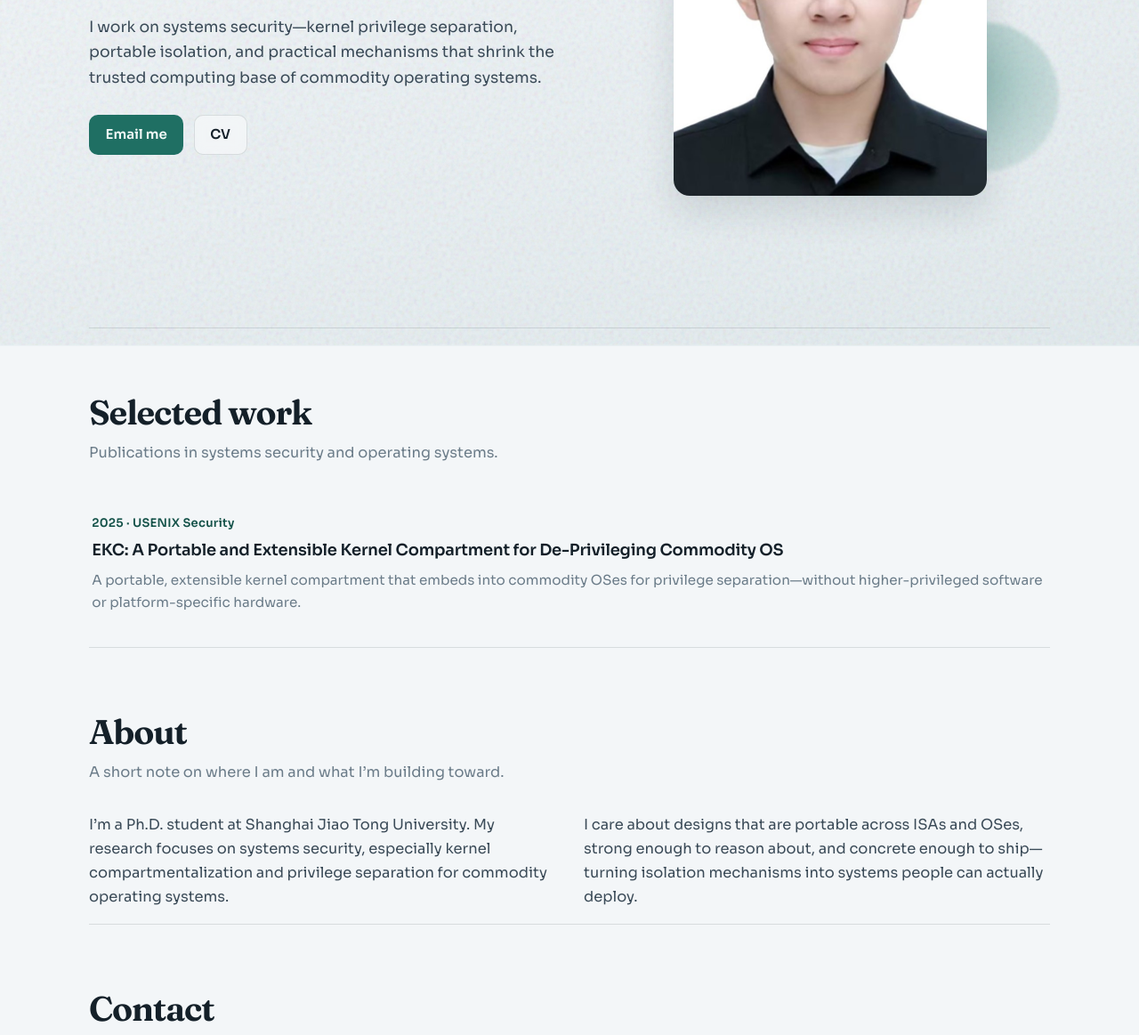
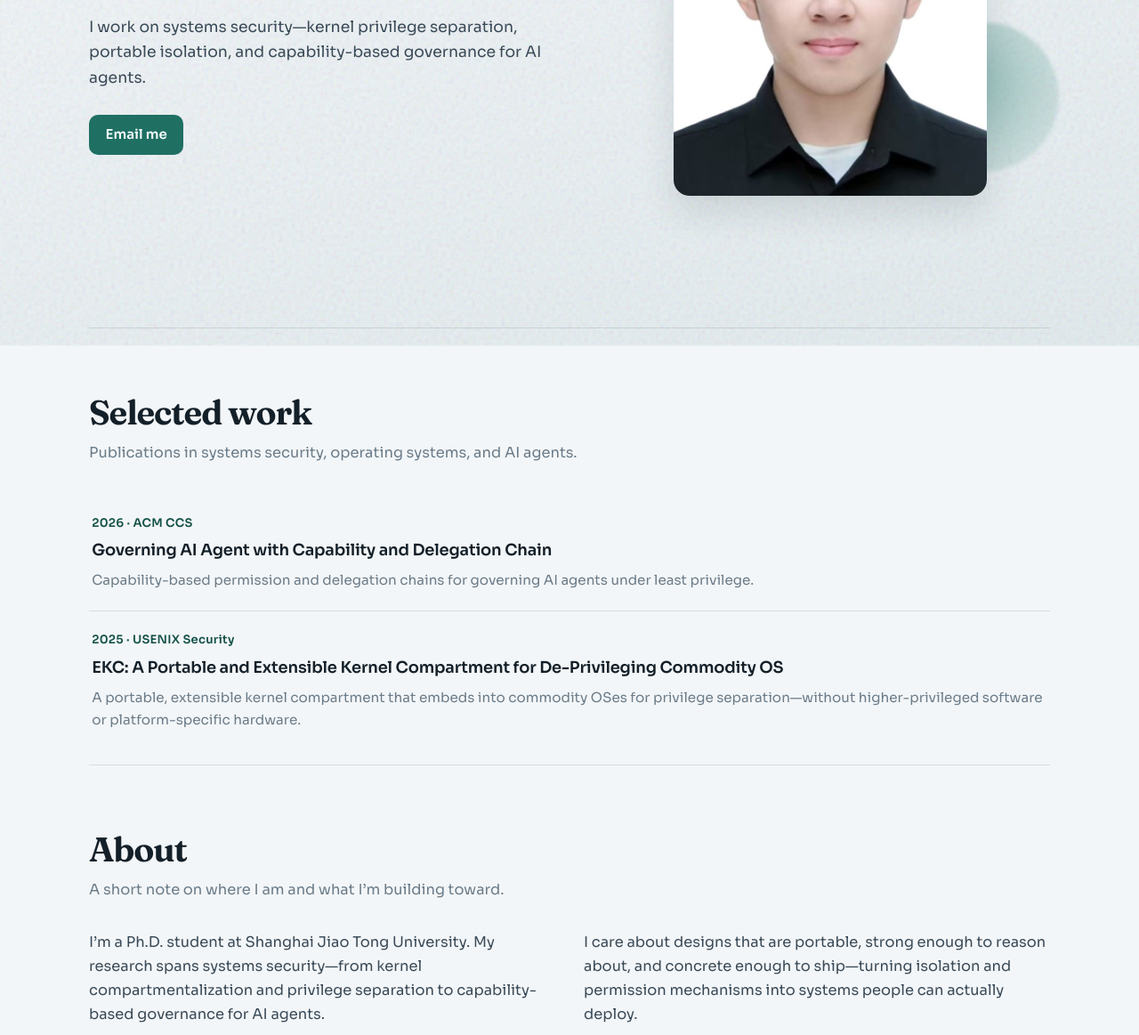
Before and after one commit to Yan-ice/Yan-ice.github.io, a plain HTML site: page index.html in a window 1280 px wide. Shown: the part 412-1575 px from the top of the page at 89% size. Drawn offline with Linux system fonts and the light colour scheme.

Commit message:
Remove CV button and add CCS 2026 CapAgent paper.
Co-authored-by: Cursor <cursoragent@cursor.com>

```diff
--- a/index.html
+++ b/index.html
@@ -5,7 +5,7 @@
     <meta name="viewport" content="width=device-width, initial-scale=1" />
     <meta
       name="description"
-      content="Jiaqin Yan (颜嘉钦) — Ph.D. student at Shanghai Jiao Tong University, working on systems security and kernel privilege separation."
+      content="Jiaqin Yan (颜嘉钦) — Ph.D. student at Shanghai Jiao Tong University, working on systems security, kernel privilege separation, and AI agent governance."
     />
     <title>Jiaqin Yan · 颜嘉钦</title>
     <link rel="icon" href="icon.jpg" type="image/jpeg" />
@@ -38,12 +38,10 @@
           <p class="cname reveal">颜嘉钦</p>
           <p class="lede reveal">
             I work on systems security—kernel privilege separation, portable
-            isolation, and practical mechanisms that shrink the trusted
-            computing base of commodity operating systems.
+            isolation, and capability-based governance for AI agents.
           </p>
           <div class="cta-row reveal">
             <a class="btn primary" href="mailto:yan2364728692@gmail.com">Email me</a>
-            <a class="btn ghost" href="cv.pdf">CV</a>
           </div>
         </div>
         <figure class="hero-visual reveal">
@@ -63,9 +61,25 @@
       <section id="work" class="section">
         <div class="section-head">
           <h2>Selected work</h2>
-          <p>Publications in systems security and operating systems.</p>
+          <p>Publications in systems security, operating systems, and AI agents.</p>
         </div>
         <ul class="work-list">
+          <li class="work-item">
+            <a
+              href="https://dl.acm.org/doi/10.1145/3830454.3846604"
+              target="_blank"
+              rel="noreferrer"
+            >
+              <span class="work-meta">2026 · ACM CCS</span>
+              <span class="work-title"
+                >Governing AI Agent with Capability and Delegation Chain</span
+              >
+              <span class="work-note"
+                >Capability-based permission and delegation chains for governing
+                AI agents under least privilege.</span
+              >
+            </a>
+          </li>
           <li class="work-item">
             <a
               href="https://www.usenix.org/conference/usenixsecurity25/presentation/yan-jiaqin"
@@ -95,12 +109,12 @@
         <div class="about-grid">
           <p>
             I’m a Ph.D. student at Shanghai Jiao Tong University. My research
-            focuses on systems security, especially kernel compartmentalization
-            and privilege separation for commodity operating systems.
+            spans systems security—from kernel compartmentalization and
+            privilege separation to capability-based governance for AI agents.
           </p>
           <p>
-            I care about designs that are portable across ISAs and OSes, strong
-            enough to reason about, and concrete enough to ship—turning isolation
+            I care about designs that are portable, strong enough to reason
+            about, and concrete enough to ship—turning isolation and permission
             mechanisms into systems people can actually deploy.
           </p>
         </div>
```
